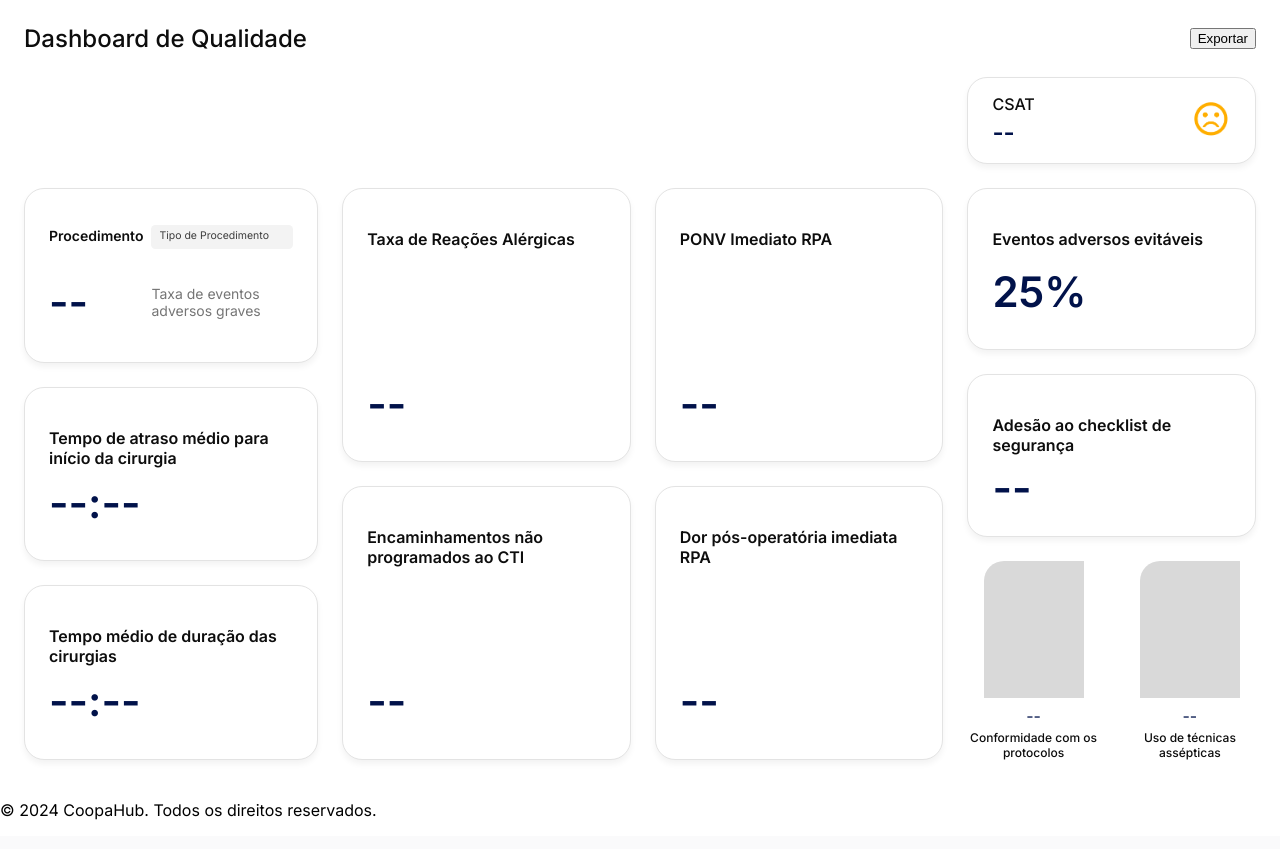
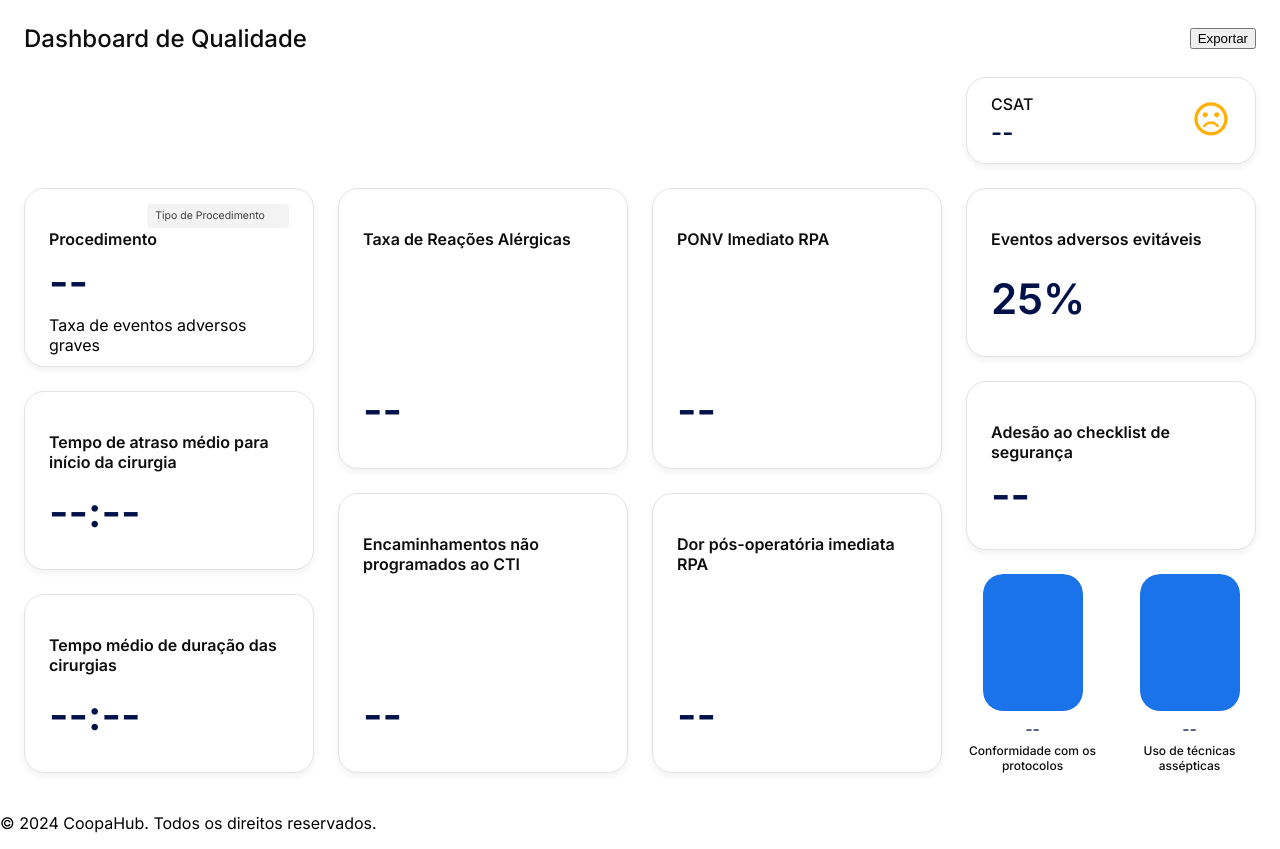
Before and after one commit to and270/erp_coopanest, a Django app: template dashboard/templates/dashboard.html in a window 1280 px wide. Shown: the part 90-939 px from the top of the page. Before the commit the page ends 910 px from the top, so only its background shows below. Run offline with Django 5.2, Linux system fonts and the light colour scheme; the template is opened without the code that fills it, so the values that code supplies are empty.

Commit message:
corrige filling da barra de percentual

```diff
--- a/dashboard/templates/dashboard.html
+++ b/dashboard/templates/dashboard.html
@@ -105,7 +105,7 @@
             <div class="progress-section">
                 <div class="progress-card">
                     <div class="progress-bar">
-                        <div class="progress" style="height: {% if metrics.conformidade_protocolos %}{{ metrics.conformidade_protocolos }}{% else %}0{% endif %}%"></div>
+                        <div class="progress" style="height: {% if metrics.conformidade_protocolos %}{{ metrics.conformidade_protocolos|floatformat:0 }}%{% else %}100%{% endif %}"></div>
                     </div>
                     <div class="progress-label">{% if metrics.conformidade_protocolos %}{{ metrics.conformidade_protocolos|floatformat:0 }}%{% else %}--{% endif %}</div>
                     <div class="progress-title">Conformidade com os protocolos</div>
@@ -113,7 +113,7 @@
 
                 <div class="progress-card">
                     <div class="progress-bar">
-                        <div class="progress" style="height: {% if metrics.tecnicas_assepticas %}{{ metrics.tecnicas_assepticas }}{% else %}0{% endif %}%"></div>
+                        <div class="progress" style="height: {% if metrics.tecnicas_assepticas %}{{ metrics.tecnicas_assepticas|floatformat:0 }}%{% else %}100%{% endif %}"></div>
                     </div>
                     <div class="progress-label">{% if metrics.tecnicas_assepticas %}{{ metrics.tecnicas_assepticas|floatformat:0 }}%{% else %}--{% endif %}</div>
                     <div class="progress-title">Uso de técnicas assépticas</div>
--- a/static/css/dashboard.css
+++ b/static/css/dashboard.css
@@ -74,7 +74,7 @@
     width: 100px;
     height: 137px;
     background: #D9D9D9;
-    border-radius: 20px 0 0 0;
+    border-radius: 20px;
     margin: 0 auto;
     position: relative;
     overflow: hidden;
@@ -83,8 +83,12 @@
 .progress {
     position: absolute;
     bottom: 0;
+    left: 0;
+    right: 0;
     width: 100%;
+    min-height: 0;
     background: #1A73E8;
+    border-radius: 20px;
     transition: height 0.3s ease;
 }
 
@@ -251,38 +255,3 @@
         width: 100%;
     }
 }
-
-/* Special styling for eventos adversos card */
-.metric-card.eventos-adversos {
-    display: grid;
-    grid-template-areas:
-        "title filter"
-        "value label";
-    align-items: center;
-    gap: 8px;
-}
-
-.metric-card.eventos-adversos h3 {
-    grid-area: title;
-    margin: 0;
-    font-size: 14px;
-}
-
-.metric-card.eventos-adversos .procedure-filter {
-    grid-area: filter;
-    position: static;
-}
-
-.metric-card.eventos-adversos .metric-value {
-    grid-area: value;
-    margin: 0;
-}
-
-.metric-card.eventos-adversos .metric-label {
-    grid-area: label;
-    color: #757575;
-    font-family: Inter;
-    font-size: 14px;
-    font-weight: 400;
-    text-align: left;
-}
```
